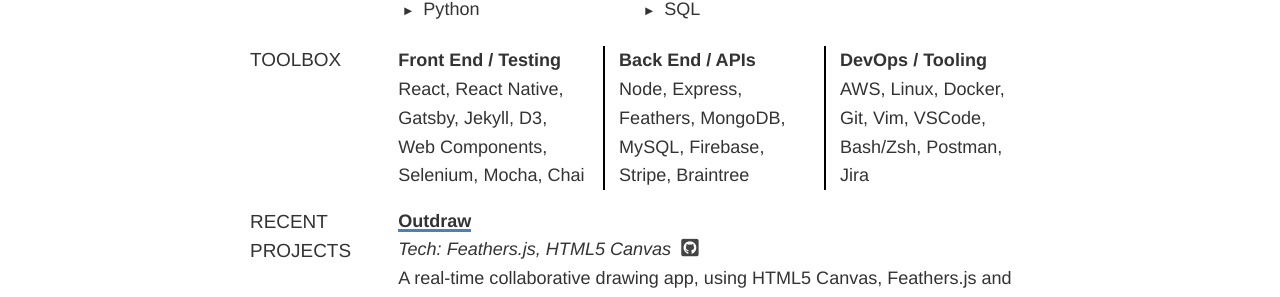
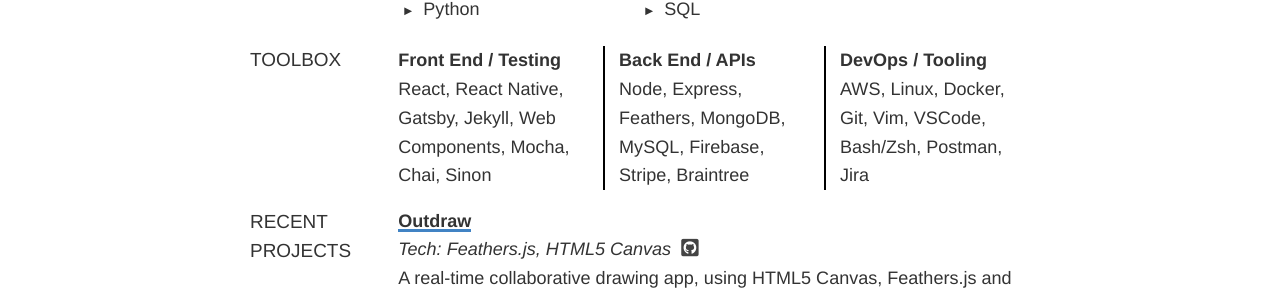
Before and after one commit to a-bishop/old_blog, a Jekyll site: the page built from projects.md, in a window 1280 px wide. Shown: the part 329-626 px from the top of the page. Built offline with Jekyll 4.4.1, drawn with Linux system fonts in a browser that asks for light colours; nearby versions of some CDN libraries.

Commit message:
Update projects

```diff
--- a/projects.md
+++ b/projects.md
@@ -155,7 +155,7 @@ permalink: /projects/
         <section class="toolBox">
             <div class="toolBoxItem">
               <p class="titleBold">Front End / Testing</p>
-              <p>React, React Native, Gatsby, Jekyll, D3, Web Components, Selenium, Mocha, Chai</p>
+              <p>React, React Native, Gatsby, Jekyll, Web Components, Mocha, Chai, Sinon</p>
             </div>
             <div class="separator">
             </div>
```
